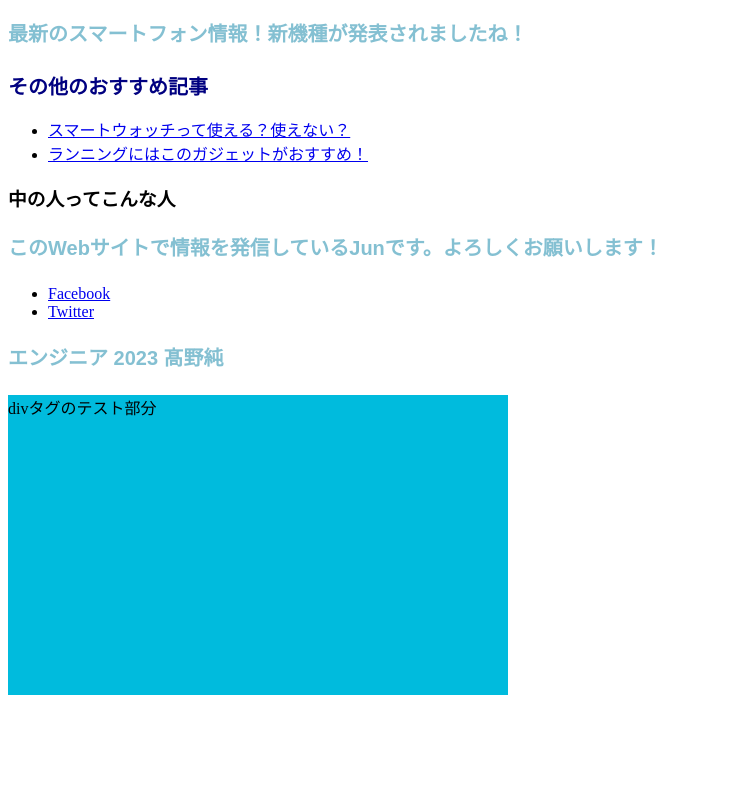
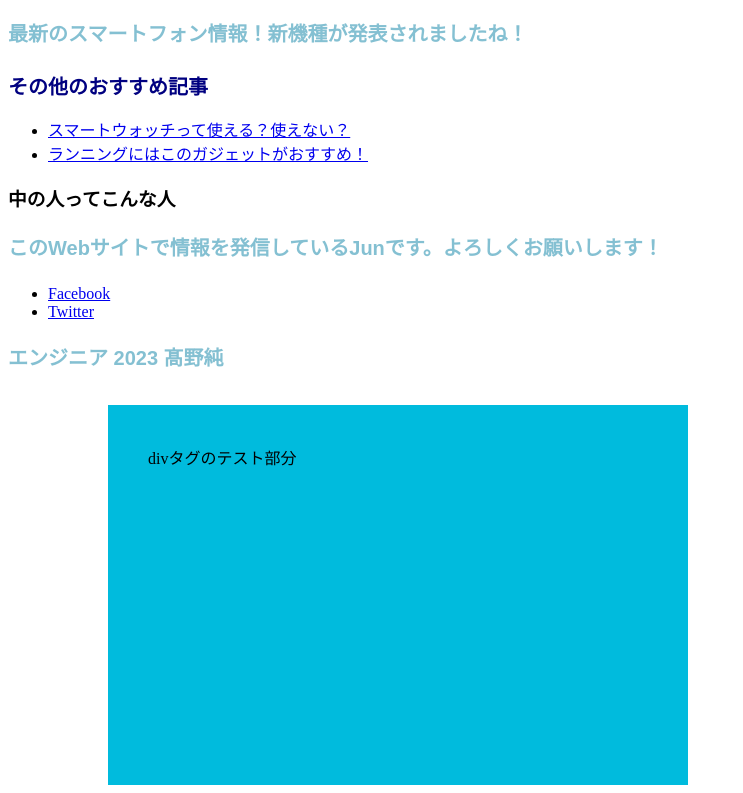
Before and after one commit to nujonakat1/html-css-introductory-lecture, a plain HTML site: page index.html in a window 1280 px wide. Shown: the part 2159-2952 px from the top of the page, without its empty margins (0-743 px from the left). Before the commit the page ends 2862 px from the top, so only its background shows below. Drawn offline with Linux system fonts and the light colour scheme.

Commit message:
chapter 3 fourth commit

```diff
--- a/style.css
+++ b/style.css
@@ -36,4 +36,7 @@ div{
     background: #0bd;
     width: 500px;
     height: 300px;
+    margin-top: 30px;
+    margin-left: 100px;
+    padding: 40px;
 }
```
